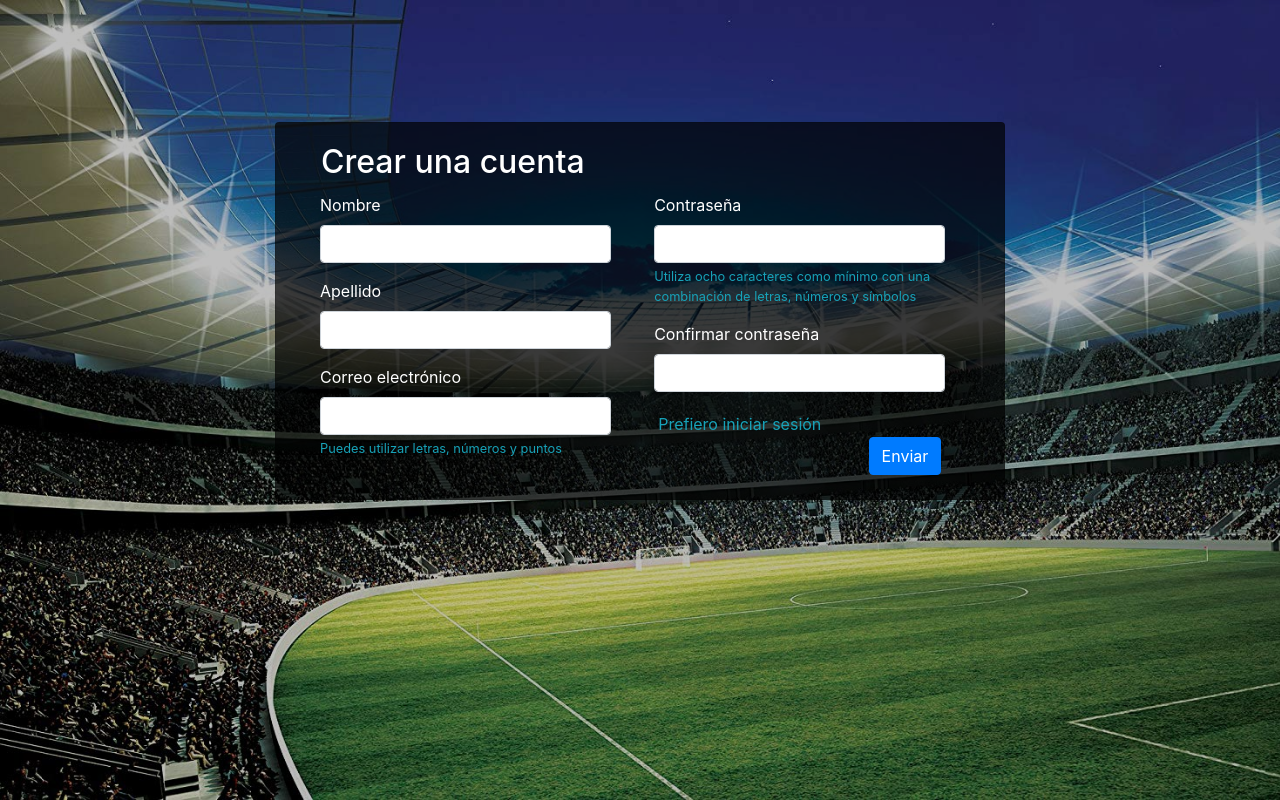
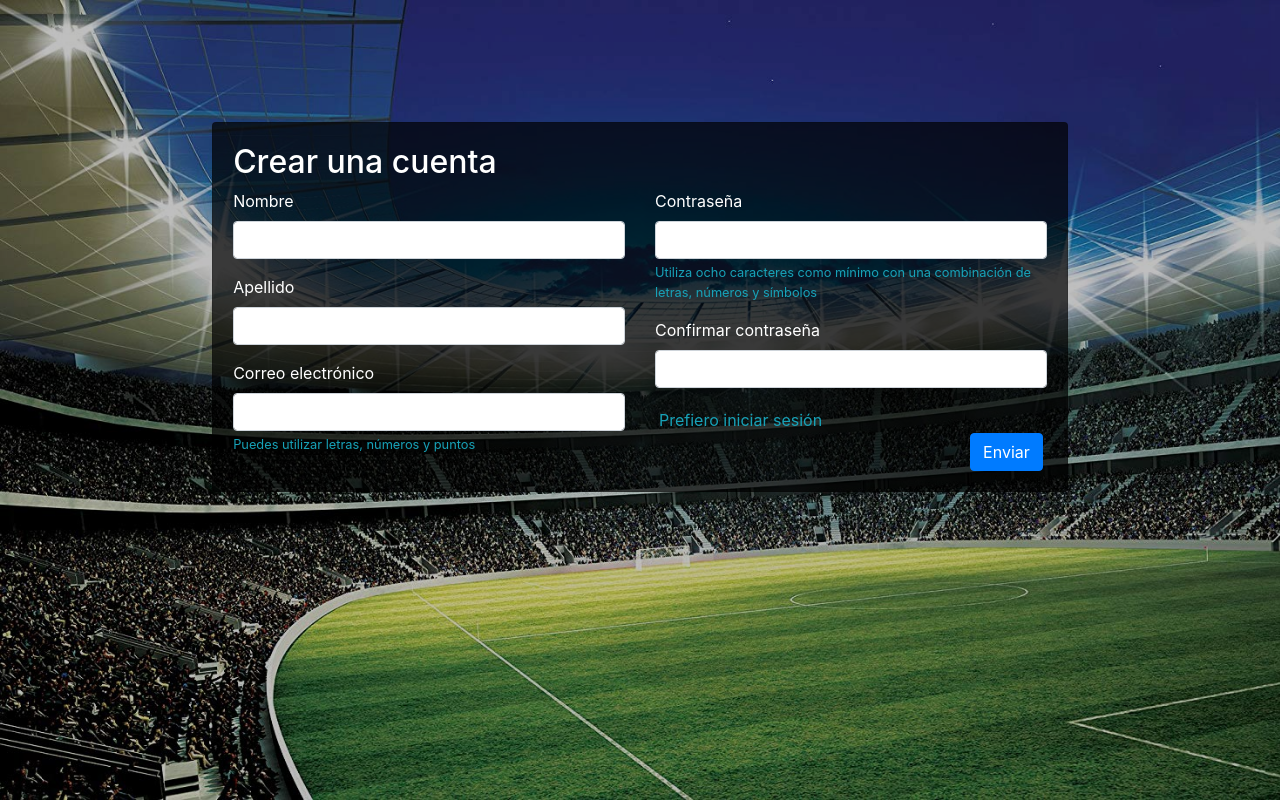
Before and after one commit to ismi1983/futbol1, an Angular app in the folder futbol-project/: page /signup in a window 1280 px wide. Built offline with nearby package versions, Linux system fonts and the light colour scheme.

Commit message:
cambios al estilo

```diff
--- a/futbol-project/src/app/card-team/card-team.component.scss
+++ b/futbol-project/src/app/card-team/card-team.component.scss
@@ -6,7 +6,7 @@
 }
 
 .container {
-    height: 50%
+    height: 100%
 }
 
 .fit-image{
--- a/futbol-project/src/app/login/login.component.html
+++ b/futbol-project/src/app/login/login.component.html
@@ -1,6 +1,6 @@
 <div class="container">
   <div class="row justify-content-center">
-      <div class="col-5">
+      <div>
           <div class="card mt-3">
 
               <div class="card-body">
--- a/futbol-project/src/app/login/login.component.scss
+++ b/futbol-project/src/app/login/login.component.scss
@@ -1,10 +1,9 @@
 .card {
   background-color: rgba(0, 0, 0, 0.7);
-  min-width: 350px;
+  min-width: 400px;
   height: 400px;
   color: white;
 }
-
 
 .card-body {
   height: 350px;
@@ -19,8 +18,6 @@ h2 {
 input {
   height: 45px;
   font-family: Arial, Helvetica, sans-serif;
-  color: rgb(221, 221, 221)
-
 }
 
 button {
--- a/futbol-project/src/app/signup/signup.component.html
+++ b/futbol-project/src/app/signup/signup.component.html
@@ -1,13 +1,13 @@
 <div class="container">
   <div class="row justify-content-center mt-5">
-      <div class="col-8">
+      <div>
           <div class="card mt-4">
 
               <div class="card-body">
                   <form [formGroup]="signupForm" (ngSubmit)="onSignup()">
                       <h2>Crear una cuenta</h2>
-                      <div class="row">
-                        <div class="col-md-5 p-1">
+                      <div class="row justify-content-center">
+                        <div class="col-md-6">
                           <div class="form-group">
                             <label for="validationTooltip01">Nombre</label>
                             <input type="text" formControlName="firstName" class="form-control">
@@ -22,7 +22,7 @@
                             <small id="emailHelp" class="form-text text-info">Puedes utilizar letras, números y puntos</small>
                           </div>
                         </div>
-                        <div class="col-md-5 p-1">
+                        <div class="col-md-6">
                           <div class="form-group">
                             <label for="formGroupExampleInput">Contraseña</label>
                             <input type="password" formControlName="password" class="form-control">
--- a/futbol-project/src/app/signup/signup.component.scss
+++ b/futbol-project/src/app/signup/signup.component.scss
@@ -1,6 +1,6 @@
 .card {
   background-color: rgba(0, 0, 0, 0.7);
-  min-width: 350px;
+  min-width: 250px;
   color: white
 }
 
@@ -8,15 +8,7 @@ input {
   font-family: Arial, Helvetica, sans-serif
 }
 
-.col-md-5 {
-  margin-left: 35px
-}
-
 button {
   float: right;
   margin-top: 25px
 }
-
-h2 {
-  margin-left: 25px
-}
--- a/futbol-project/src/environments/environment.ts
+++ b/futbol-project/src/environments/environment.ts
@@ -4,7 +4,7 @@
 
 export const environment = {
   production: false,
-  apiUrl: ''
+  apiUrl: 'http://localhost:5000'
 };
 
 /*
```
